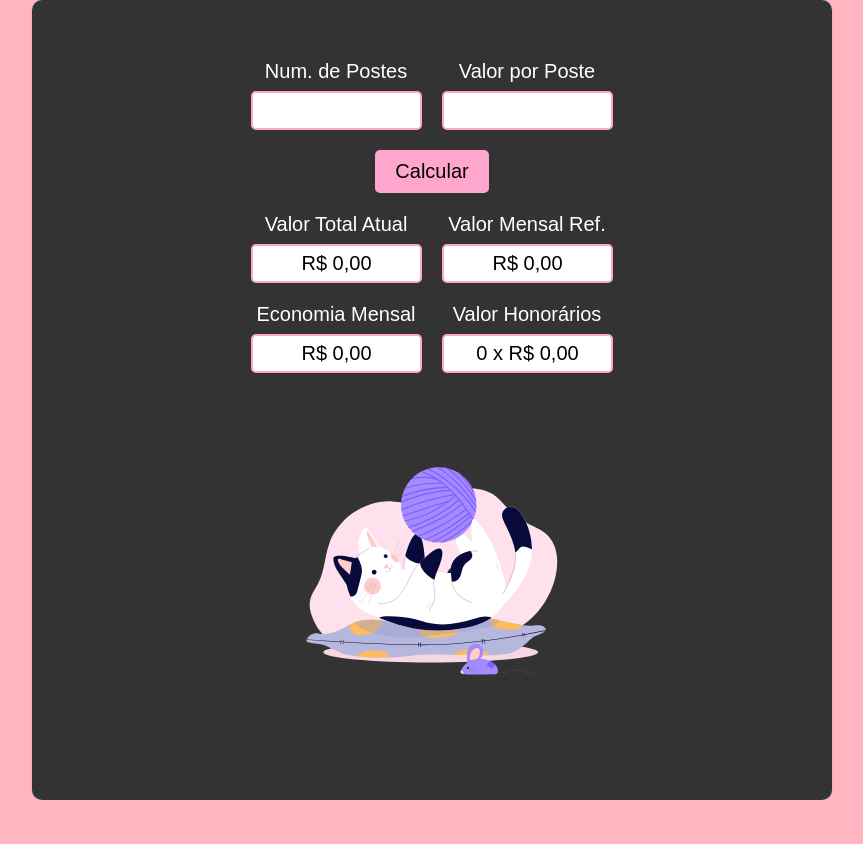
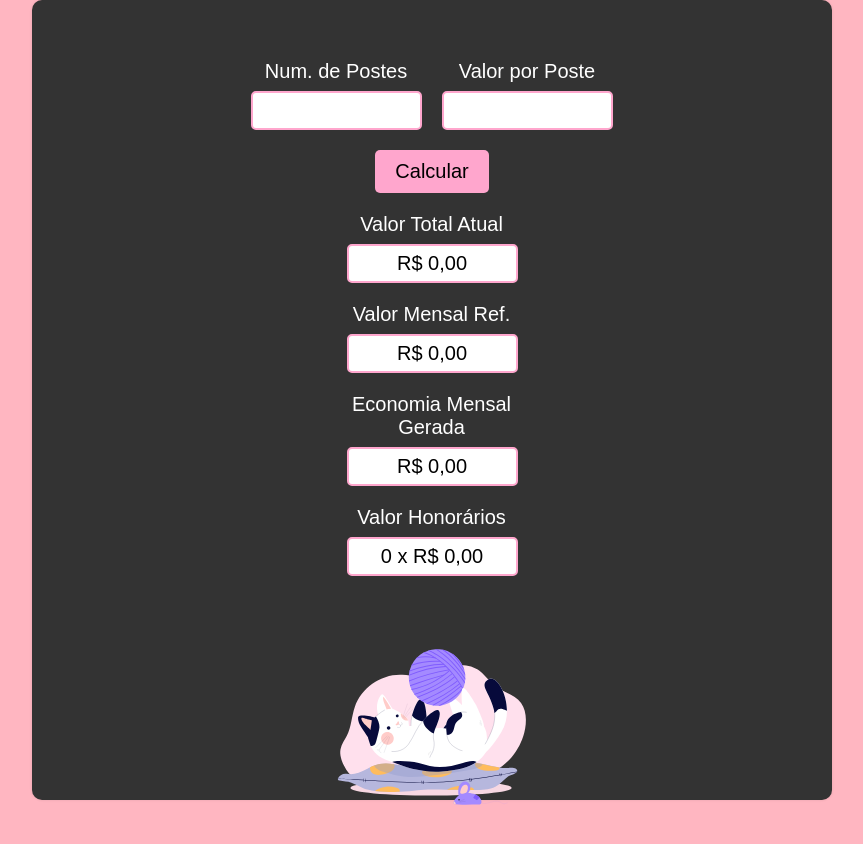
Before and after one commit to lucas-oliveira-prado/Calculadora_postes, a React (Create React App) app: page / in a window 1280 px wide. Shown: the top 844 px of the page, without its empty margins (208-1071 px from the left). Before the commit the page ends 800 px from the top, so only its background shows below. Built offline with nearby package versions, Linux system fonts and the light colour scheme.

Commit message:
Alterado para aceitar . e , nos valores e alterado centralização dos campos

```diff
--- a/src/pages/calculadora/index.js
+++ b/src/pages/calculadora/index.js
@@ -25,24 +25,24 @@ function Calculadora(){
     const [valorHonorarios, setValorHonorarios] = useState("0 x R$ 0,00");
 
     const calcularValorTotal = () => {
-        const total = parseFloat(valorPorPoste.replace(',', '.')) * parseFloat(numPostes);
-        const valorMensalRef = parseFloat(numPostes) * 3.19;
+        const total = parseFloat(valorPorPoste.replace('.', '').replace(',', '.')) * parseFloat(numPostes.replace('.', '').replace(',', '.'));
+        const valorMensalRef = parseFloat(numPostes.replace('.', '').replace(',', '.')) * 3.19;
         const valorEconomiaMensal = parseFloat(total) - parseFloat(valorMensalRef);
         setValorMensalRef (valorMensalRef.toLocaleString('pt-BR', { style: 'currency', currency: 'BRL'}));
         setValorTotalAtual(total.toLocaleString('pt-BR', { style: 'currency', currency: 'BRL'}));
         setValorEconomiaMensal(valorEconomiaMensal.toLocaleString('pt-BR', { style: 'currency', currency: 'BRL'}));
 
-        if (numPostes > 0 && numPostes <= 400) {
-            setValorHonorarios("8 x R$ 900,00 ");
-        } else if (numPostes > 400 && numPostes <= 700) {
-            setValorHonorarios("8 x R$ 1000,00 ");
-        } else if (numPostes > 700 && numPostes <= 1500) {
-            setValorHonorarios("8 x R$ 1200,00 ");
-        } else if (numPostes > 1500 && numPostes <= 2500) {
-            setValorHonorarios("9 x R$ 1900,00 ");
-        } else if (numPostes > 2500 && numPostes <= 5000) {
+        if (numPostes.replace('.', '').replace(',', '.') > 0 && numPostes.replace('.', '').replace(',', '.') <= 400) {
+            setValorHonorarios("12 x R$ 900,00 ");
+        } else if (numPostes.replace('.', '').replace(',', '.') > 400 && numPostes.replace('.', '').replace(',', '.') <= 700) {
+            setValorHonorarios("12 x R$ 1000,00 ");
+        } else if (numPostes.replace('.', '').replace(',', '.') > 700 && numPostes.replace('.', '').replace(',', '.') <= 1500) {
+            setValorHonorarios("12 x R$ 1200,00 ");
+        } else if (numPostes.replace('.', '').replace(',', '.') > 1500 && numPostes.replace('.', '').replace(',', '.') <= 2500) {
+            setValorHonorarios("12 x R$ 1900,00 ");
+        } else if (numPostes.replace('.', '').replace(',', '.') > 2500 && numPostes.replace('.', '').replace(',', '.') <= 5000) {
             setValorHonorarios("12 x R$ 2500,00 ");
-        } else if (numPostes > 5000) {
+        } else if (numPostes.replace('.', '').replace(',', '.') > 5000) {
             setValorHonorarios("12 x R$ 3000,00 ");
         } else {
             setValorHonorarios("0 x R$ 0,00");
@@ -57,18 +57,16 @@ function Calculadora(){
                 <Input label={"Valor por Poste"} value={valorPorPoste} onChange={setValorPorPoste}></Input>
             </div>
             <Button onClick={calcularValorTotal}>Calcular</Button>
-            <div class="container-inputs">
+            <div class="container-outputs">
                 <Input label={"Valor Total Atual"} value={valorTotalAtual} onChange={setValorTotalAtual}></Input>
                 <Input label={"Valor Mensal Ref."} value={valorMensalRef} onChange={setValorMensalRef}></Input>
-            </div>
-            <div class="container-inputs">
-                <Input label={"Economia Mensal"} value={valorEconomiaMensal} onChange={setValorEconomiaMensal}></Input>
+                <Input label={"Economia Mensal Gerada"} value={valorEconomiaMensal} onChange={setValorEconomiaMensal}></Input>
                 <Input label={"Valor Honorários"} value={valorHonorarios} onChange={setValorHonorarios}></Input>
             </div>
             <Lottie
               options={defaultOptions}
-              height={400}
-              width={400}
+              height={300}
+              width={300}
               isStopped={animationState.isStopped}
               isPaused={animationState.isPaused}/>
         </div>
--- a/src/pages/calculadora/style.css
+++ b/src/pages/calculadora/style.css
@@ -13,6 +13,14 @@ body{
     align-items: center;
 }
 
+.container-outputs {
+    display: flex;
+    flex-direction: column; /* Altera a direção do fluxo dos elementos para de cima para baixo */
+    justify-content: center;
+    align-items: center;
+}
+
+
 .container{
     /*background-color: #ffd3e6; /* Cor rosa bebê */
     background-color: #333333;
```
Also changed, not shown: src/components/button/style.css (indentation only).
